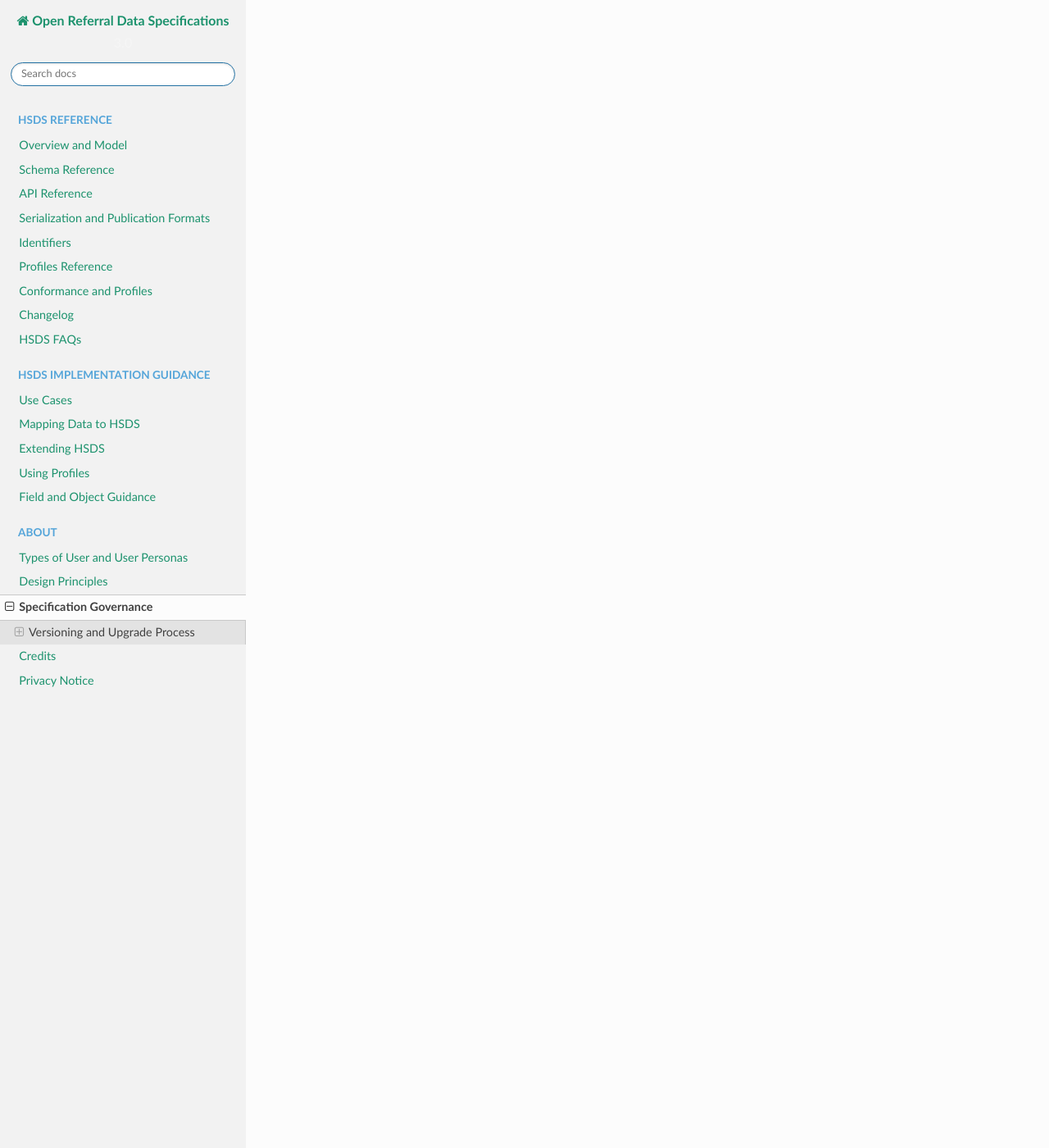
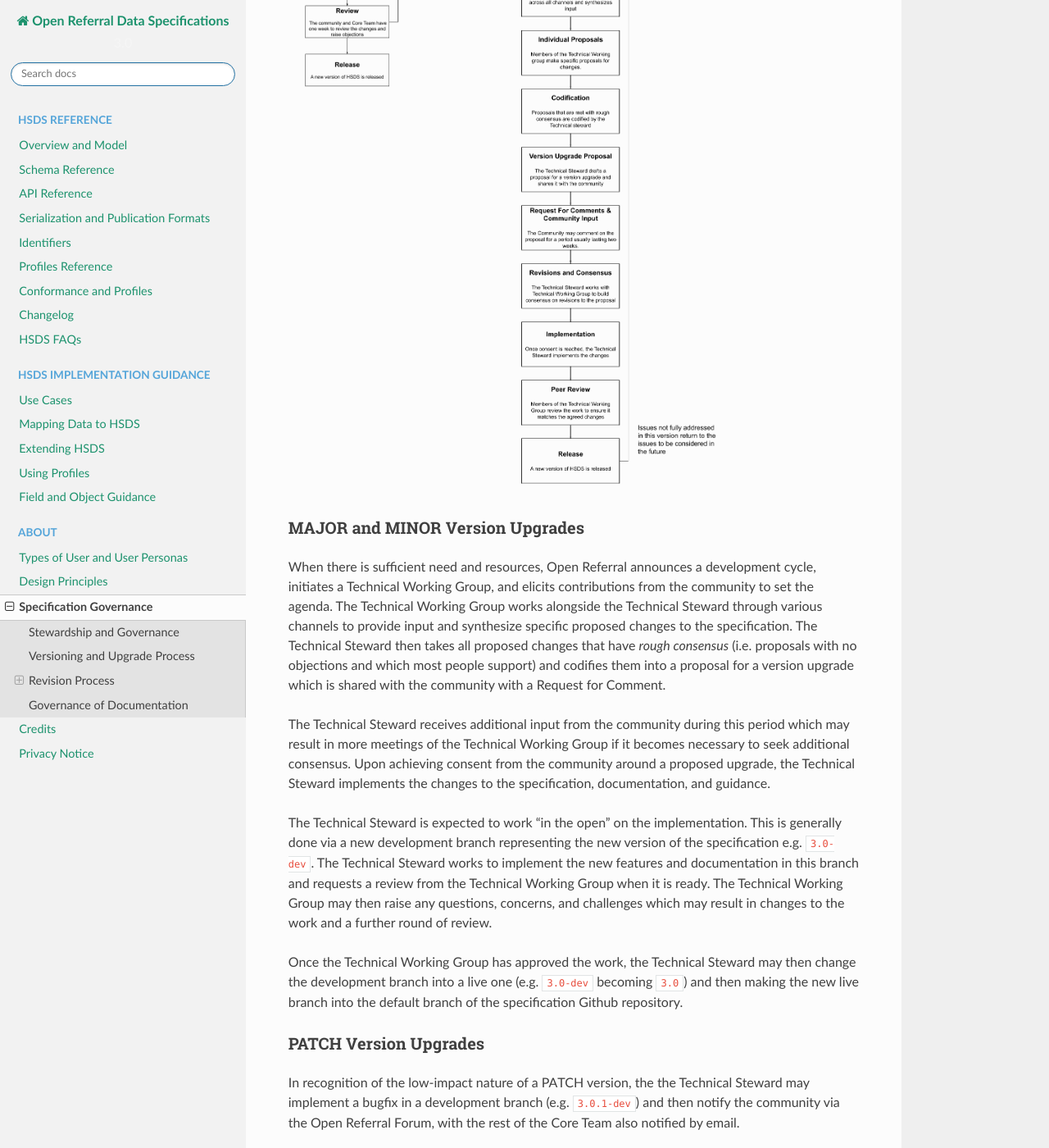
Before and after one commit to openreferral/specification, a Sphinx documentation site: the page built from docs/about/specification-governance.md, in a window 1280 px wide and 1400 px high, scrolled down 1724 px. Shown: the whole window at 82% size. Built offline with Sphinx 7.4.7 and the Read the Docs theme 2.0.0, drawn with Linux system fonts in a browser that asks for light colours; a script that is not in the unit is left out; comment, search, counter and statistics services are not loaded; some of the changed text lies outside the part shown.

Commit message:
HSDS Revision process docs first draft

```diff
--- a/docs/about/specification-governance.md
+++ b/docs/about/specification-governance.md
@@ -1,17 +1,24 @@
 Specification Governance
 =========================
 
-Open Referral is the steward of HSDS. Open Referral's role is to facilitate and oversee appropriate maintenance and development of HSDS to ensure that it meets the needs of its users.
+TODO intro text here
 
-Open Referral develops HSDS through facilitating transparent and consensus-based cycles which result in agreed upon technical changes to the specification.
+## Stewardship and Governance
+
+Open Referral is the steward of HSDS. Open Referral's role is to facilitate and oversee appropriate maintenance and development of HSDS to ensure that it meets the needs of its users. Open Referral develops HSDS through facilitating transparent and consensus-based cycles which result in agreed upon technical changes to the specification.
+
+Open Referral operates at multiple levels: globally, locally, and sectorally. At a global level, Open Referral has a Core Team consisting of technical and institutional leadership and a Lead Organizer (Greg Bloom). During development cycles, the lead organizer designates at least a lead Technical Steward to serve in the Core Team.
+
+You can read more about Open Referral's Governance [on our website](https://openreferral.org/about/organizational-overview/governance-and-participation/).
 
 ## Versioning and Upgrade Process
 
-When there is sufficient need and resources, Open Referral announces a development cycle, initiates a Technical Working Group, and elicits contributions from the community to set the agenda. The Technical Working Group works alongside the Technical Steward &mdash; an appointed member of the Open Referral Core Team &mdash; through various channels to provide input and synthesize specific proposed changes to the specification. The Technical Steward then takes all proposed changes that have *rough consensus* (i.e. proposals with no objections and which most people support) and codifies them into a proposal for a version upgrade which is shared with the community with a Request for Comment.
+Distinct [branches](https://github.com/openreferral/specification/branches) of the specification will be maintained in the official [Specification Repository](https://github.com/openreferral/specification) for each version of the standard.
 
-The Technical Steward receives additional input from the community during this period which may result in more meetings of the Technical Working Group if it becomes necessary to seek additional consensus. Upon achieving consent from the community around a proposed upgrade, the Technical Steward implements the changes to the specification, documentation, and guidance.
+Branches can be in one of two distinct states:
 
-### Versions
+* **Development** &ndash; indicated by a `-dev` suffix e.g. `3.1-dev`. This branch is not yet released and both schema and documentation in it should be considered unstable and experimental.
+* **Live** &ndash; indicated by the lack of a suffix e.g `3.1`. This branch has been released and should be considered stable. Some documentation may be updated on a live branch, but no changes to the schema can be made.
 
 HSDS uses [Semantic Versioning](https://semver.org/) to distinguish between different versions of the standard in the format of `MAJOR.MINOR.PATCH`.
 
@@ -19,8 +26,42 @@
 * MINOR versions introduce new features or functionality in a backwards compatible manner
 * PATCH versions make backwards-compatible bugfixes
 
-If a change is backwards compatible it means that data published using an earlier version still meets the requirements of the standard. For example data published using HSDS version `3.0` would be compatible with HSDS version `3.1`. Similarly, tools operating using HSDS `3.1` should not encounter problems with HSDS `3.0` data.
+If a change is backwards compatible it means that data published using an earlier version still meets the requirements of the standard. For example data published using HSDS version `3.0` would be compatible with HSDS version `3.1`. Accordingly, tools operating using HSDS `3.1` should not encounter problems with HSDS `3.0` data.
 
 If a change is not backwards compatible it may mean that data published using an earlier version will no longer meet the requirements. Not all HSDS publications use all parts of the standard, so it is possible that some data may still be conformant to a newer MAJOR version but it is not guaranteed.
 
 You can see a list of all the version upgrades in HSDS by reviewing our [changelog](../hsds/changelog)
+
+## Revision Process
+
+Releasing a new version of HSDS involves a number of stages and processes which are outlined in the flowchart below. The following sections also give some more detail for each process.
+
+![](../figures/governance/hsds-revision-process.png)
+
+### MAJOR and MINOR Version Upgrades
+
+When there is sufficient need and resources, Open Referral announces a development cycle, initiates a Technical Working Group, and elicits contributions from the community to set the agenda. The Technical Working Group works alongside the Technical Steward through various channels to provide input and synthesize specific proposed changes to the specification. The Technical Steward then takes all proposed changes that have *rough consensus* (i.e. proposals with no objections and which most people support) and codifies them into a proposal for a version upgrade which is shared with the community with a Request for Comment.
+
+The Technical Steward receives additional input from the community during this period which may result in more meetings of the Technical Working Group if it becomes necessary to seek additional consensus. Upon achieving consent from the community around a proposed upgrade, the Technical Steward implements the changes to the specification, documentation, and guidance.
+
+The Technical Steward is expected to work "in the open" on the implementation. This is generally done via a new development branch representing the new version of the specification e.g. `3.0-dev`. The Technical Steward works to implement the new features and documentation in this branch and requests a review from the Technical Working Group when it is ready. The Technical Working Group may then raise any questions, concerns, and challenges which may result in changes to the work and a further round of review.
+
+Once the Technical Working Group has approved the work, the Technical Steward may then change the development branch into a live one (e.g. `3.0-dev` becoming `3.0`) and then making the new live branch into the default branch of the specification Github repository.
+
+### PATCH Version Upgrades
+
+In recognition of the low-impact nature of a PATCH version, the the Technical Steward may implement a bugfix in a development branch (e.g. `3.0.1-dev`) and then notify the community via the Open Referral Forum, with the rest of the Core Team also notified by email.
+
+If there are no objections within one week of the notification then the PATCH is considered approved and the Technical Steward may change the development branch into a new live branch and make it into the default branch of the specification Github repository.
+
+### Deprecation Policy
+
+If a term (a definition or field) is scheduled to be renamed or removed from the specification as a result of the revision process, the next MINOR release of the specification must deprecate the term within the schema, and the following MAJOR release must rename or remove the term from the schema, making the term obsolete. Implementations may use deprecated terms, but will receive warnings from validation tools. Implementations may not use obsolete terms, and will receive errors from validation tools.
+
+## Governance of Documentation
+
+This documentation website consists of normative content (the prescriptive parts of HSDS) as well as content which is not considered normative (the informative or descriptive parts of the docs).
+
+Normative content is considered part of the specification, so is subject to the same governance and versioning process as the specification. Whenever a normative part of the documentation changes, there will be a new version number. In most cases this will consist of PATCH level changes, since documentation may be changed to satisfy the need for greater clarity or to correct clerical errors. At this time, all content inside the *HSDS Reference* section is considered normative content and thus subject to the revision process.
+
+Content which is informative and thus not normative is not subjected to the revision process, and may be updated at any time without triggering a version upgrade. This mostly consists of descriptive and informative guidance in the *HSDS Implementation Guidance* and *About* sections.
```
Also changed, not shown: docs/figures/governance/hsds-revision-process.png (added).
